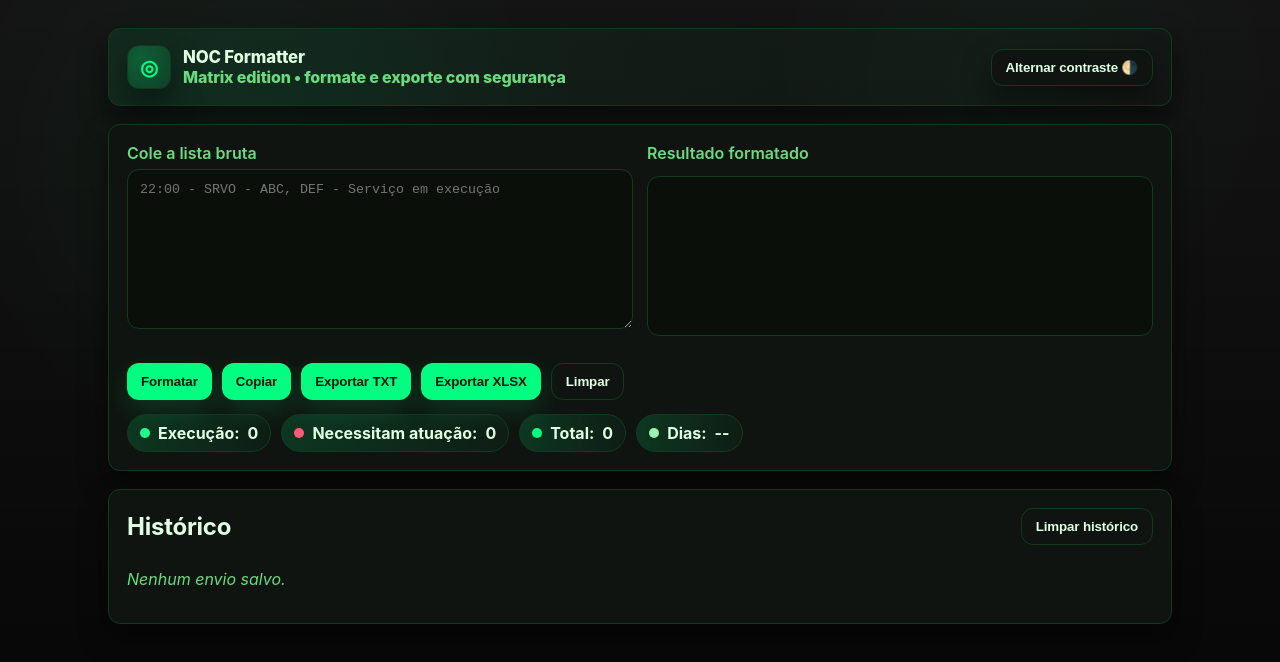
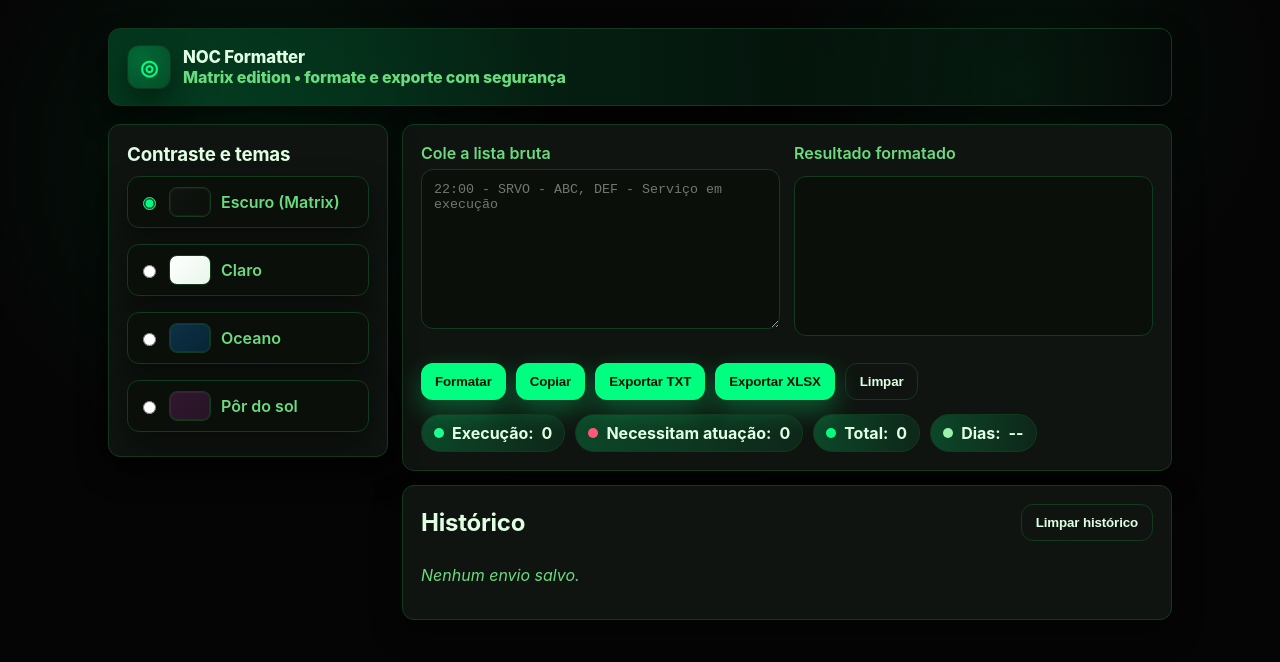
Before and after one commit to OaugustO797/NOC-Formatter, a plain HTML site: page index.html in a window 1280 px wide. Drawn offline with Linux system fonts and the light colour scheme.

Commit message:
Add multi-theme sidebar controls

```diff
--- a/index.html
+++ b/index.html
@@ -1,5 +1,5 @@
 <!DOCTYPE html>
-<html lang="pt-BR">
+<html lang="pt-BR" class="theme-dark">
 <head>
   <meta charset="UTF-8">
   <meta name="viewport" content="width=device-width, initial-scale=1.0">
@@ -7,6 +7,10 @@
   <script src="https://cdn.jsdelivr.net/npm/xlsx@0.18.5/dist/xlsx.full.min.js"></script>
   <style>
     :root {
+      --radius: 12px;
+    }
+
+    :root.theme-dark {
       --bg: #050505;
       --panel: #0a0f0a;
       --card: #0f1410;
@@ -17,10 +21,11 @@
       --danger: #ff5978;
       --shadow: 0 14px 30px rgba(0, 0, 0, 0.45);
       --border: #113b1f;
-      --radius: 12px;
+      --bg-glow-1: rgba(0, 255, 128, 0.08);
+      --bg-glow-2: rgba(0, 255, 128, 0.06);
     }
 
-    :root.light {
+    :root.theme-light {
       --bg: #f2fff4;
       --panel: #e9f6eb;
       --card: #ffffff;
@@ -31,15 +36,47 @@
       --danger: #c81e4a;
       --shadow: 0 10px 24px rgba(0, 0, 0, 0.12);
       --border: #cde7d1;
+      --bg-glow-1: rgba(30, 163, 94, 0.18);
+      --bg-glow-2: rgba(30, 163, 94, 0.12);
+    }
+
+    :root.theme-ocean {
+      --bg: #04151f;
+      --panel: #072436;
+      --card: #0d3144;
+      --text: #e3f6ff;
+      --muted: #6dcaf2;
+      --accent: #35c2ff;
+      --accent-strong: #1aa5df;
+      --danger: #ff708c;
+      --shadow: 0 14px 30px rgba(3, 32, 51, 0.6);
+      --border: #0c3d56;
+      --bg-glow-1: rgba(53, 194, 255, 0.14);
+      --bg-glow-2: rgba(26, 165, 223, 0.1);
+    }
+
+    :root.theme-sunset {
+      --bg: #1c0f1b;
+      --panel: #261425;
+      --card: #31172f;
+      --text: #ffe9f9;
+      --muted: #e9a5d3;
+      --accent: #ff7dc2;
+      --accent-strong: #f452a8;
+      --danger: #ff8a64;
+      --shadow: 0 14px 30px rgba(49, 23, 47, 0.6);
+      --border: #43203d;
+      --bg-glow-1: rgba(244, 82, 168, 0.16);
+      --bg-glow-2: rgba(255, 138, 100, 0.1);
     }
 
     * { box-sizing: border-box; }
     body {
       margin: 0;
       font-family: 'Inter', system-ui, -apple-system, 'Segoe UI', sans-serif;
-      background: radial-gradient(circle at 20% 20%, rgba(0, 255, 128, 0.05), transparent 25%),
-                  radial-gradient(circle at 80% 10%, rgba(0, 255, 128, 0.04), transparent 20%),
-                  linear-gradient(180deg, rgba(0, 0, 0, 0.92), rgba(0, 0, 0, 0.98));
+      background: radial-gradient(circle at 20% 20%, var(--bg-glow-1), transparent 25%),
+                  radial-gradient(circle at 80% 10%, var(--bg-glow-2), transparent 20%),
+                  linear-gradient(180deg, color-mix(in srgb, var(--bg) 90%, #000 10%), color-mix(in srgb, var(--bg) 96%, #000 4%));
       color: var(--text);
       min-height: 100vh;
     }
@@ -53,7 +90,7 @@
     }
 
     .hero {
-      background: linear-gradient(90deg, rgba(0, 255, 128, 0.08), rgba(0, 255, 128, 0));
+      background: linear-gradient(90deg, color-mix(in srgb, var(--accent) 18%, transparent), transparent);
       border: 1px solid var(--border);
       border-radius: var(--radius);
       padding: 16px 18px;
@@ -82,18 +119,61 @@
       color: var(--accent);
     }
 
-    .theme-toggle {
-      background: var(--card);
+    .layout {
+      display: grid;
+      grid-template-columns: 280px 1fr;
+      gap: 14px;
+      align-items: start;
+    }
+
+    .sidebar {
+      position: sticky;
+      top: 18px;
+    }
+
+    .sidebar h3 {
+      margin: 0 0 10px;
+      letter-spacing: -0.01em;
+    }
+
+    .theme-options {
+      display: grid;
+      gap: 10px;
+    }
+
+    .theme-option {
+      display: flex;
+      align-items: center;
+      gap: 10px;
+      padding: 10px;
       border: 1px solid var(--border);
-      color: var(--text);
-      padding: 10px 14px;
       border-radius: var(--radius);
+      background: var(--panel);
+      box-shadow: var(--shadow);
       cursor: pointer;
-      font-weight: 700;
-      display: inline-flex;
-      gap: 8px;
-      align-items: center;
-      box-shadow: var(--shadow);
+    }
+
+    .theme-option input {
+      accent-color: var(--accent);
+    }
+
+    .theme-sample {
+      width: 42px;
+      height: 30px;
+      border-radius: 8px;
+      border: 1px solid var(--border);
+      box-shadow: inset 0 0 0 1px rgba(255,255,255,0.05);
+    }
+
+    @media (max-width: 960px) {
+      .layout {
+        grid-template-columns: 1fr;
+      }
+
+      .sidebar {
+        position: relative;
+        top: 0;
+      }
     }
 
     .grid { display: grid; gap: 14px; }
@@ -138,7 +218,7 @@
       letter-spacing: -0.01em;
       color: #041507;
       background: var(--accent);
-      box-shadow: 0 10px 26px rgba(0,255,128,0.15);
+      box-shadow: 0 10px 26px color-mix(in srgb, var(--accent) 30%, transparent);
     }
     button:hover { background: var(--accent-strong); }
     .ghost { background: transparent; color: var(--text); border: 1px solid var(--border); box-shadow: none; }
@@ -149,7 +229,7 @@
       padding: 8px 12px;
       border-radius: 999px;
       border: 1px solid var(--border);
-      background: linear-gradient(90deg, rgba(0,255,128,0.15), rgba(0,255,128,0.04));
+      background: linear-gradient(90deg, color-mix(in srgb, var(--accent) 22%, transparent), color-mix(in srgb, var(--accent) 8%, transparent));
       color: var(--text);
       display: inline-flex;
       gap: 8px;
@@ -166,7 +246,7 @@
     }
     .history-header {
       padding: 12px 14px;
-      background: rgba(0,255,128,0.08);
+      background: color-mix(in srgb, var(--accent) 16%, transparent);
       display: flex;
       justify-content: space-between;
       align-items: center;
@@ -192,9 +272,36 @@
           <div style="color:var(--muted);">Matrix edition • formate e exporte com segurança</div>
         </div>
       </div>
-      <button class="theme-toggle" id="themeToggle">Alternar contraste 🌗</button>
     </header>
 
+    <div class="layout">
+      <aside class="card sidebar">
+        <h3>Contraste e temas</h3>
+        <div class="theme-options" id="themeOptions">
+          <label class="theme-option">
+            <input type="radio" name="theme" value="dark" checked>
+            <span class="theme-sample" style="background: linear-gradient(135deg, #0f1410, #0a0f0a);"></span>
+            <span>Escuro (Matrix)</span>
+          </label>
+          <label class="theme-option">
+            <input type="radio" name="theme" value="light">
+            <span class="theme-sample" style="background: linear-gradient(135deg, #ffffff, #e9f6eb);"></span>
+            <span>Claro</span>
+          </label>
+          <label class="theme-option">
+            <input type="radio" name="theme" value="ocean">
+            <span class="theme-sample" style="background: linear-gradient(135deg, #0d3144, #072436);"></span>
+            <span>Oceano</span>
+          </label>
+          <label class="theme-option">
+            <input type="radio" name="theme" value="sunset">
+            <span class="theme-sample" style="background: linear-gradient(135deg, #31172f, #261425);"></span>
+            <span>Pôr do sol</span>
+          </label>
+        </div>
+      </aside>
+
+      <main class="grid" style="gap:14px;">
         <section class="card grid">
           <div class="grid" style="grid-template-columns: repeat(auto-fit, minmax(280px, 1fr)); gap:14px;">
             <div>
@@ -240,6 +347,8 @@
           </div>
           <div id="historyList" class="grid" style="gap:10px;"></div>
         </section>
+      </main>
+    </div>
   </div>
 
   <script>
@@ -262,12 +371,19 @@
       return `${String(dt.getDate()).padStart(2, '0')}/${String(dt.getMonth()+1).padStart(2, '0')}/${dt.getFullYear()}`;
     };
 
+    const availableThemes = ['dark', 'light', 'ocean', 'sunset'];
+
     function applyTheme(theme) {
       const root = document.documentElement;
-      if (theme === 'light') root.classList.add('light');
-      else root.classList.remove('light');
-      localStorage.setItem(themeKey, theme);
+      const normalized = availableThemes.includes(theme) ? theme : 'dark';
+      root.classList.remove(...availableThemes.map((t) => `theme-${t}`));
+      root.classList.add(`theme-${normalized}`);
+      document.querySelectorAll('input[name="theme"]').forEach((input) => {
+        input.checked = input.value === normalized;
+      });
+      localStorage.setItem(themeKey, normalized);
     }
+
     function loadTheme() {
       const saved = localStorage.getItem(themeKey) || 'dark';
       applyTheme(saved);
@@ -542,18 +658,22 @@
       if (fmt) formatHistory = JSON.parse(fmt);
     }
 
+    function setupThemeOptions() {
+      const inputs = document.querySelectorAll('input[name="theme"]');
+      inputs.forEach((input) => {
+        input.addEventListener('change', (e) => applyTheme(e.target.value));
+      });
+    }
+
     document.getElementById('btnFormat').addEventListener('click', formatarLista);
     document.getElementById('btnCopy').addEventListener('click', copyLista);
     document.getElementById('btnExportTxt').addEventListener('click', exportTxt);
     document.getElementById('btnExportXlsx').addEventListener('click', exportXlsx);
     document.getElementById('btnClear').addEventListener('click', clearAll);
     document.getElementById('btnClearHistory').addEventListener('click', clearHistory);
-    document.getElementById('themeToggle').addEventListener('click', () => {
-      const next = document.documentElement.classList.contains('light') ? 'dark' : 'light';
-      applyTheme(next);
-    });
 
     window.addEventListener('load', () => {
+      setupThemeOptions();
       loadTheme();
       loadAll();
       renderHistory();
```
Lines whose indentation alone changed are shown as unchanged.
